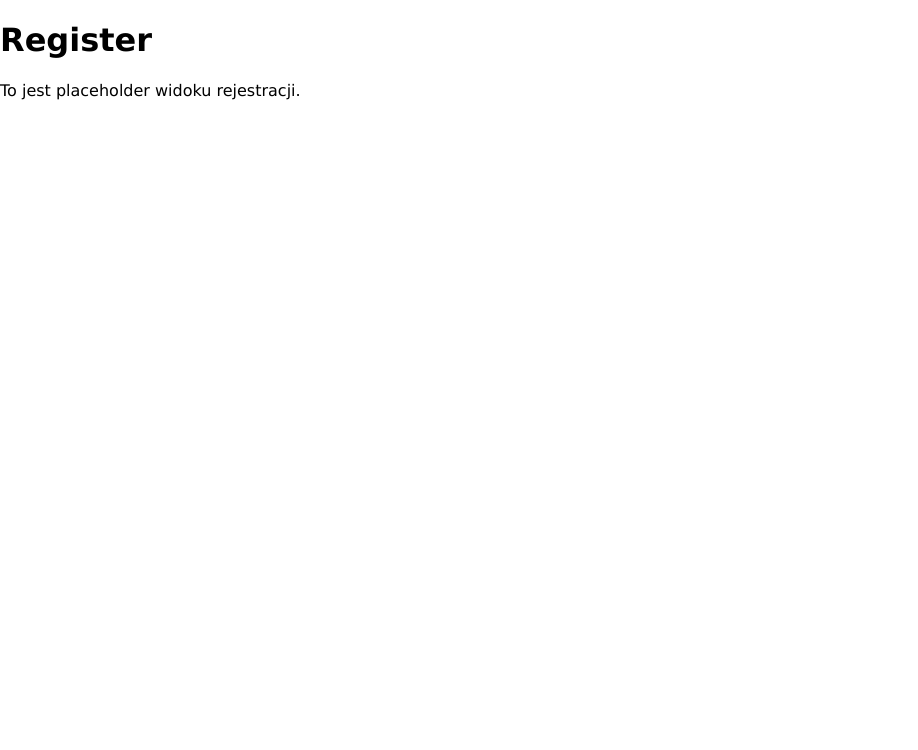
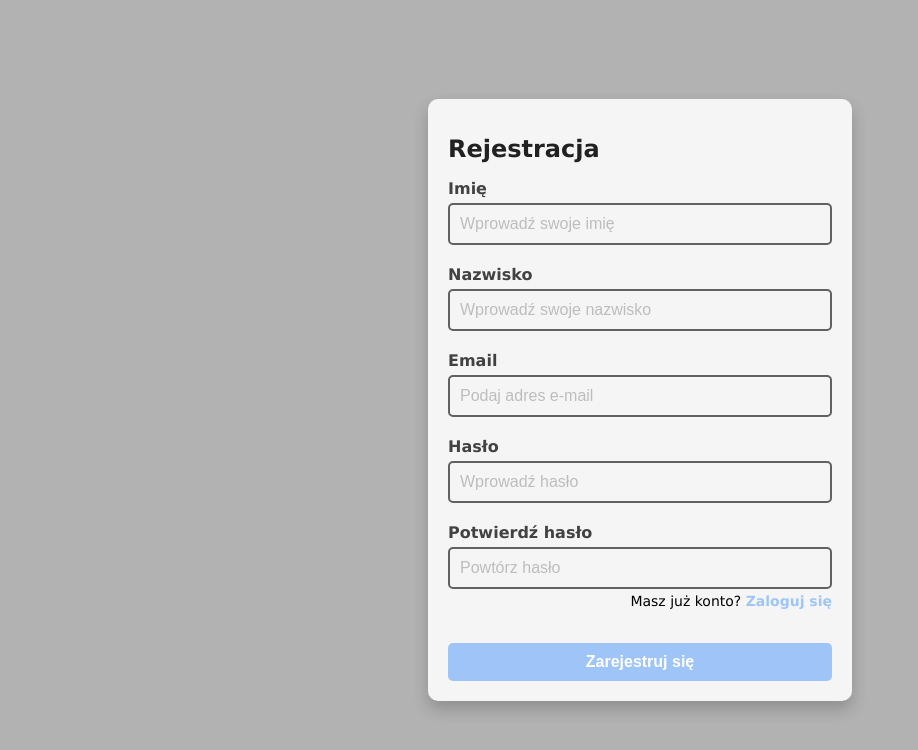
Before and after one commit to MATIK0582/inzynierka-frontend, a React (Create React App) app in the folder urlopy-system/: page /register in a window 1280 px wide. Shown: the top 750 px of the page, without its empty margins (0-918 px from the left). Built offline with nearby package versions, Linux system fonts and the light colour scheme.

Commit message:
Working register form, small visual changes

```diff
--- a/urlopy-system/src/features/Auth/Login.tsx
+++ b/urlopy-system/src/features/Auth/Login.tsx
@@ -1,6 +1,6 @@
 import { useEffect } from 'react';
 import { useForm } from 'react-hook-form';
-import { useNavigate } from 'react-router-dom';
+import { Link, useNavigate } from 'react-router-dom';
 import Cookies from 'js-cookie';
 
 import useAuth from '../../hooks/useAuth';
@@ -96,6 +96,12 @@ const Login = () => {
                         {errors.password && <span className="error-message">{errors.password.message}</span>}
                     </div>
 
+                    <div className="register-link-container">
+                        <p>
+                            Nie masz konta? <Link to="/register">Zarejestruj się</Link>
+                        </p>
+                    </div>
+
                     <button type="submit">Zaloguj się</button>
                 </form>
             </div>
--- a/urlopy-system/src/features/Auth/Register.tsx
+++ b/urlopy-system/src/features/Auth/Register.tsx
@@ -1,8 +1,142 @@
+import React from 'react';
+import { useForm } from 'react-hook-form';
+import { Link } from 'react-router-dom';
+import { EMAIL_REGEX, PASSWORD_REGEX } from '../../utils/validation';
+
+interface RegisterFormInputs {
+    firstName: string;
+    lastName: string;
+    email: string;
+    password: string;
+    confirmPassword: string;
+}
+
 const Register = () => {
+    const {
+        register,
+        handleSubmit,
+        watch,
+        formState: { errors },
+    } = useForm<RegisterFormInputs>();
+
+    const password = watch('password'); // Obserwacja pola "password" do porównania
+
+    const onSubmit = async (data: RegisterFormInputs) => {
+        try {
+            const response = await fetch('http://localhost:5000/user/create', {
+                method: 'POST',
+                headers: {
+                    'Content-Type': 'application/json',
+                },
+                body: JSON.stringify(data),
+            });
+
+            if (!response.ok) {
+                const errorResponse = await response.json();
+                console.error('Error during registration:', errorResponse);
+                return;
+            }
+
+            console.log('User registered successfully');
+            // Można dodać przekierowanie do logowania, jeśli rejestracja się powiedzie
+        } catch (error) {
+            console.error('Unexpected error:', error);
+        }
+    };
+
     return (
-        <div>
-            <h1>Register</h1>
-            <p>To jest placeholder widoku rejestracji.</p>
+        <div className="register-form-wrapper">
+            <div className="register-form">
+                <h1>Rejestracja</h1>
+                <form onSubmit={handleSubmit(onSubmit)} noValidate>
+                    <div className="input-group">
+                        <label htmlFor="firstName">Imię</label>
+                        <input
+                            id="firstName"
+                            type="text"
+                            placeholder="Wprowadź swoje imię"
+                            className={errors.firstName ? 'error' : ''}
+                            {...register('firstName', {
+                                required: 'Imię jest wymagane',
+                            })}
+                        />
+                        {errors.firstName && <span className="error-message">{errors.firstName.message}</span>}
+                    </div>
+
+                    <div className="input-group">
+                        <label htmlFor="lastName">Nazwisko</label>
+                        <input
+                            id="lastName"
+                            type="text"
+                            placeholder="Wprowadź swoje nazwisko"
+                            className={errors.lastName ? 'error' : ''}
+                            {...register('lastName', {
+                                required: 'Nazwisko jest wymagane',
+                            })}
+                        />
+                        {errors.lastName && <span className="error-message">{errors.lastName.message}</span>}
+                    </div>
+
+                    <div className="input-group">
+                        <label htmlFor="email">Email</label>
+                        <input
+                            id="email"
+                            type="email"
+                            placeholder="Podaj adres e-mail"
+                            className={errors.email ? 'error' : ''}
+                            {...register('email', {
+                                required: 'Email jest wymagany',
+                                pattern: { value: EMAIL_REGEX, message: 'Nieprawidłowy format e-mail' },
+                            })}
+                        />
+                        {errors.email && <span className="error-message">{errors.email.message}</span>}
+                    </div>
+
+                    <div className="input-group">
+                        <label htmlFor="password">Hasło</label>
+                        <input
+                            id="password"
+                            type="password"
+                            placeholder="Wprowadź hasło"
+                            className={errors.password ? 'error' : ''}
+                            {...register('password', {
+                                required: 'Hasło jest wymagane',
+                                pattern: {
+                                    value: PASSWORD_REGEX,
+                                    message:
+                                        'Hasło musi zawierać cyfrę, dużą literę, znak specjalny (bez spacji) i mieć długość od 8 do 32 znaków.',
+                                },
+                            })}
+                        />
+                        {errors.password && <span className="error-message">{errors.password.message}</span>}
+                    </div>
+
+                    <div className="input-group">
+                        <label htmlFor="confirmPassword">Potwierdź hasło</label>
+                        <input
+                            id="confirmPassword"
+                            type="password"
+                            placeholder="Powtórz hasło"
+                            className={errors.confirmPassword ? 'error' : ''}
+                            {...register('confirmPassword', {
+                                required: 'Potwierdzenie hasła jest wymagane',
+                                validate: (value) => value === password || 'Hasła muszą być identyczne',
+                            })}
+                        />
+                        {errors.confirmPassword && (
+                            <span className="error-message">{errors.confirmPassword.message}</span>
+                        )}
+                    </div>
+
+                    <div className="login-link-container">
+                        <p>
+                            Masz już konto? <Link to="/login">Zaloguj się</Link>
+                        </p>
+                    </div>
+
+                    <button type="submit">Zarejestruj się</button>
+                </form>
+            </div>
         </div>
     );
 };
--- a/urlopy-system/src/styles/components/_forms.scss
+++ b/urlopy-system/src/styles/components/_login-form.scss
@@ -93,4 +93,20 @@
             }
         }
     }
+
+    .register-link-container {
+        text-align: right;
+        margin-top: -30px;
+        font-size: 14px;
+
+        a {
+            color: $secondary;
+            font-weight: bold;
+            text-decoration: none;
+
+            &:hover {
+                text-decoration: underline;
+            }
+        }
+    }
 }
--- /dev/null
+++ b/urlopy-system/src/styles/components/_register-form.scss
@@ -0,0 +1,112 @@
+@import '../../styles/variables.scss';
+
+.register-form-wrapper {
+    display: flex;
+    align-items: center;
+    justify-content: center;
+    height: 100vh;
+    background-color: rgba(0, 0, 0, 0.3);
+}
+
+.register-form {
+    width: 30%;
+    background-color: $primary;
+    border-radius: 10px;
+    padding: 20px;
+    box-shadow: 0px 8px 16px rgba(0, 0, 0, 0.2);
+    position: relative;
+
+    h1 {
+        position: absolute;
+        top: 20px;
+        left: 20px;
+        font-size: 24px;
+        font-weight: bold;
+        color: $primary900;
+    }
+
+    form {
+        margin-top: 60px;
+        display: flex;
+        flex-direction: column;
+        gap: 20px;
+
+        .input-group {
+            display: flex;
+            flex-direction: column;
+            gap: 5px;
+
+            label {
+                font-size: 16px;
+                font-weight: bold;
+                color: $primary800;
+            }
+
+            input {
+                width: auto;
+                padding: 10px;
+                font-size: 16px;
+                border: 2px solid $primary700;
+                border-radius: 5px;
+                background-color: transparent;
+                color: $black;
+
+                &:focus {
+                    border-color: $secondary;
+                    outline: none;
+                }
+
+                &.error {
+                    border-color: red;
+                }
+
+                &::placeholder {
+                    color: $primary400;
+                }
+            }
+
+            .error-message {
+                color: red;
+                margin-top: 5px;
+            }
+        }
+
+        button {
+            width: 100%;
+            padding: 10px;
+            font-size: 16px;
+            font-weight: bold;
+            background-color: $secondary;
+            color: $white;
+            border: none;
+            border-radius: 5px;
+            cursor: pointer;
+            transition: background-color 0.3s;
+
+            &:hover {
+                background-color: lighten($secondary, 10%);
+            }
+
+            &:disabled {
+                background-color: lighten($secondary, 30%);
+                cursor: not-allowed;
+            }
+        }
+    }
+
+    .login-link-container {
+        text-align: right;
+        margin-top: -30px;
+        font-size: 14px;
+
+        a {
+            color: $secondary;
+            font-weight: bold;
+            text-decoration: none;
+
+            &:hover {
+                text-decoration: underline;
+            }
+        }
+    }
+}
--- a/urlopy-system/src/styles/index.scss
+++ b/urlopy-system/src/styles/index.scss
@@ -1,4 +1,6 @@
-@import "./components/_forms.scss";
+@import "./components/_login-form.scss";
+@import "./components/_register-form.scss";
+
 
 body {
     margin: 0;
--- a/urlopy-system/src/utils/validation.ts
+++ b/urlopy-system/src/utils/validation.ts
@@ -1 +1,3 @@
 export const EMAIL_REGEX = /^[a-zA-Z0-9.!#$%&'*+/=?^_`{|}~-]+@[a-zA-Z0-9-]+(?:\.[a-zA-Z0-9-]+)*$/;
+
+export const PASSWORD_REGEX = /^(?=.*[0-9])(?=.*[a-z])(?=.*[A-Z])(?=.*\W)(?!.* ).{8,32}$/;
```
